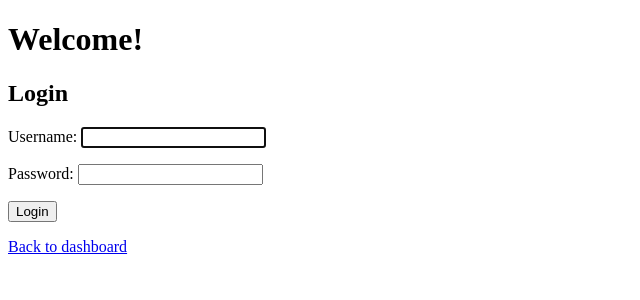
After one commit to carvalhocaio/django-user-management, a Django app: page /accounts/login/ in a window 1280 px wide. The commit adds this page. Shown: the top 300 px of the page, without its empty margins (0-640 px from the left). Run offline with Django 5.2, Linux system fonts and the light colour scheme.

Commit message:
add login and logout templates, update dashboard to include authentication links

```diff
--- /dev/null
+++ b/users/templates/registration/_logout.html
@@ -0,0 +1,6 @@
+<form method="post" action="{% url 'logout' %}">
+    {% csrf_token %}
+    {{ form.as_p }}
+    <input type="submit" value="Logout" />
+    <input type="hidden" name="next" value="{% url 'dashboard' %}" />
+</form>
--- /dev/null
+++ b/users/templates/registration/login.html
@@ -0,0 +1,13 @@
+{% extends "base.html" %}
+{% block content %}
+    <h2>Login</h2>
+    <form method="post">
+        {% csrf_token %}
+        {{ form.as_p }}
+        <input type="submit" value="Login" />
+        <input type="hidden" name="next" value="{% url 'dashboard' %}" />
+    </form>
+    <p>
+        <a href="{% url 'dashboard' %}">Back to dashboard</a>
+    </p>
+{% endblock content %}
--- a/users/urls.py
+++ b/users/urls.py
@@ -1,7 +1,8 @@
-from django.urls import path
+from django.urls import include, path
 from . import views
 
 urlpatterns = [
+    path("accounts/", include("django.contrib.auth.urls")),
     path("dashboard/", views.dashboard, name="dashboard"),
     path("sign_up/", views.sign_up, name="sign_up"),
 ]
```
Also changed, not shown: users/templates/users/dashboard.html (+7 -0 lines).
